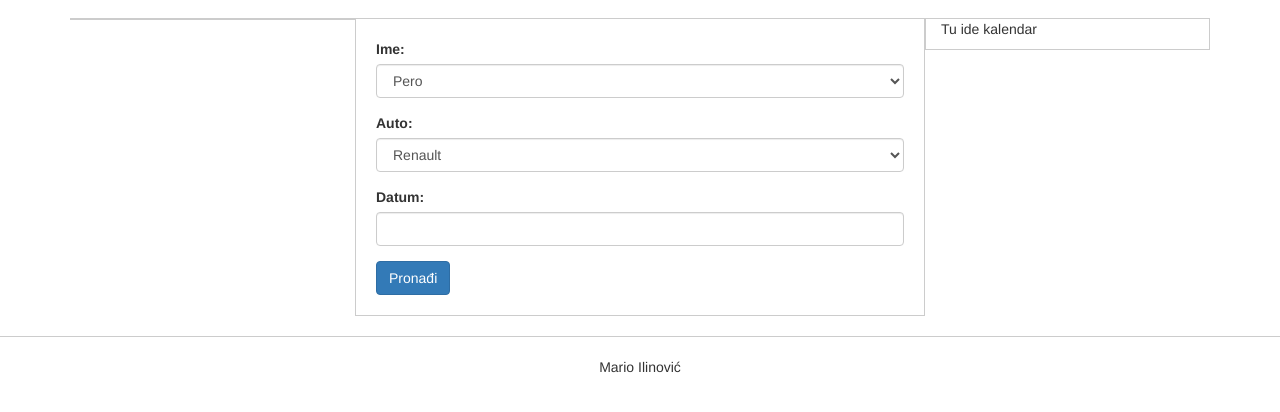
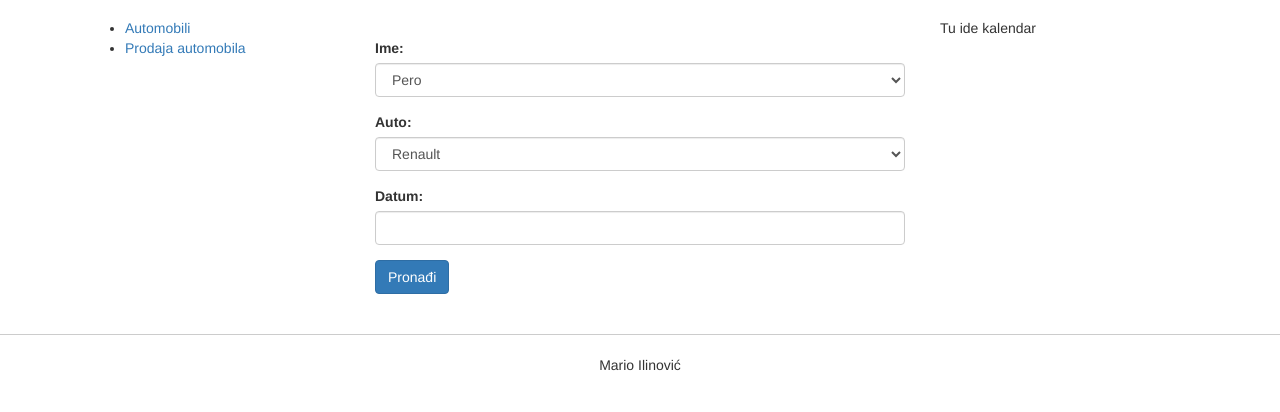
Before and after one commit to mailinov/ows-projekt, a plain HTML site: page index.html in a window 1280 px wide. Shown: the part 54-466 px from the top of the page. Drawn offline with nearby package versions, Linux system fonts and the light colour scheme.

Commit message:
Dodano u počenu linkovi

```diff
--- a/index.html
+++ b/index.html
@@ -35,8 +35,16 @@
 
 	<div class="container">
 
-		<div class="col-md-3 bordered"></div>
-		<div class="col-md-6 bordered" style="padding: 20px;">
+		<div class="col-md-3">
+
+			<ul>
+				<li><a href="http://www.auti.hr/">Automobili</a></li>
+				<li><a href="https://www.njuskalo.hr/auto-moto/">Prodaja automobila</a></li>
+
+			</ul>
+
+		</div>
+		<div class="col-md-6" style="padding: 20px;">
 
 			<form action="#" method="GET">
 
@@ -68,7 +76,7 @@
 			</form>
 
 		</div>
-		<div class="col-md-3 bordered">
+		<div class="col-md-3">
 
 			<p>Tu ide kalendar</p>
 
```
Also changed, not shown: automobili.html (+7 -5 lines), o-nama.html (+2 -5 lines).
